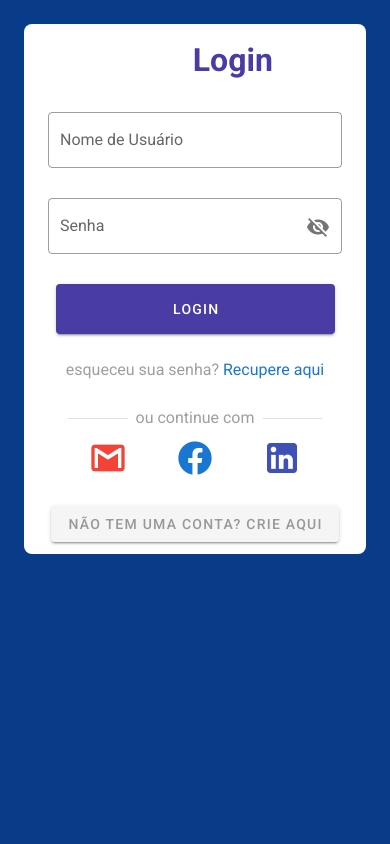
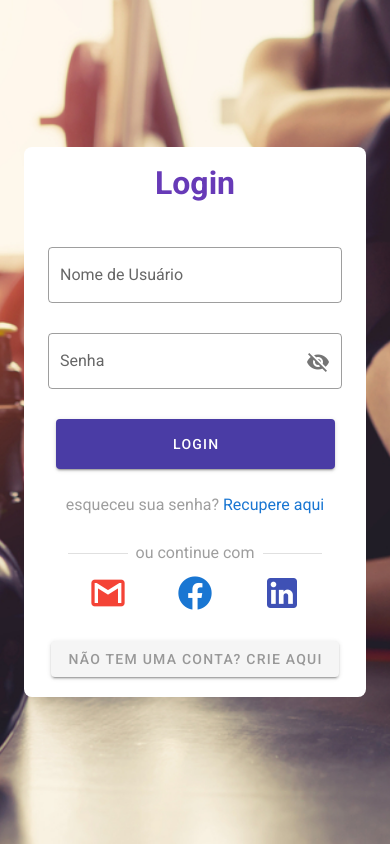
Before and after one commit to fitme-pi/front, a Vue app: page /login in a window 390 px wide. Built offline with nearby package versions, Linux system fonts and the light colour scheme.

Commit message:
login mais responsiva

```diff
--- a/src/App.vue
+++ b/src/App.vue
@@ -39,10 +39,6 @@ h1 {
   background-color: lightcyan;
 }
 
-.login {
-  color: #4a3ca5;
-}
-
 .cursor-pointer {
   cursor: pointer;
 }
--- a/src/views/CalculoImc.vue
+++ b/src/views/CalculoImc.vue
@@ -24,9 +24,8 @@
         <v-list-item @click="setLogout">Sair</v-list-item>
       </v-list-item-group>
     </v-app-bar>
-    <v-form>
-      <!-- <v-row> -->
-      <v-container>
+    <v-container>
+      <v-form>
         <h1 class="h1 py-8 pl-5">Calculadora de IMC</h1>
         <v-col cols="12" sm="6" md="3">
           <v-text-field
@@ -37,7 +36,6 @@
             md="3"
             dark
             label="Peso(kg)"
-            for="kilos"
             type="number"
           >
           </v-text-field>
@@ -51,24 +49,33 @@
             md="3"
             dark
             label="Altura(centímetros)"
-            for="centimetros"
             type="number"
           ></v-text-field>
+        </v-col>
+        <v-col cols="12" sm="6" md="3">
           <div class="ma-3 mt-3">
             <v-btn @click="calcularIMC">
               <h3>Calcular</h3>
             </v-btn>
-            <h2 class="h2 pl-2 pt-8" style="color: white">
-              Resultado: {{ imc }} {{ imcSignificado }}
-            </h2>
+            <h2 class="h2 pl-2 pt-8" style="color: white">{{ seuIMC }}</h2>
           </div>
         </v-col>
         <!-- <h3 class="h3 pl-2" style="color: white"></h3> -->
-      </v-container>
-      <!-- </v-row> -->
-    </v-form>
+      </v-form>
+      <v-img
+        max-height="350"
+        max-width="550"
+        src="http://www.clinicaplena.com.br/fertile/uploads/1598363053_312.jpg"
+      ></v-img>
+    </v-container>
   </v-container>
 </template>
+
+<!-- <v-img
+  max-height="350"
+  max-width="550"
+  src="http://www.clinicaplena.com.br/fertile/uploads/1598363053_312.jpg"
+></v-img> -->
 
 <script>
 import { mapState, mapMutations } from "vuex";
@@ -84,6 +91,12 @@ export default {
   },
   computed: {
     ...mapState("auth", ["loggedIn", "user"]),
+
+    seuIMC() {
+      return this.imc
+        ? `Seu imc é de ${this.imc}, significa que você está ${this.imcSignificado}`
+        : "";
+    },
   },
   methods: {
     ...mapMutations("auth", ["setLogout"]),
@@ -94,17 +107,17 @@ export default {
       );
 
       if (this.imc < 20) {
-        this.imcSignificado = "Você esta abaixo do peso!";
+        this.imcSignificado = "abaixo do peso!";
       } else if (this.imc > 20 && this.imc <= 25) {
-        this.imcSignificado = "Peso Ideal";
+        this.imcSignificado = "no peso ideal";
       } else if (this.imc > 25 && this.imc <= 30) {
-        this.imcSignificado = "Sobrepeso";
+        this.imcSignificado = "com sobrepeso";
       } else if (this.imc > 30 && this.imc <= 35) {
-        this.imcSignificado = "Obesidade Moderada";
+        this.imcSignificado = "com obesidade moderada";
       } else if (this.imc > 35 && this.imc <= 40) {
-        this.imcSignificado = "Obesidade Severa";
+        this.imcSignificado = "com obesidade severa";
       } else if (this.imc > 40) {
-        this.imcSignificado = "Obesidade Morbida";
+        this.imcSignificado = "com obesidade morbida";
       }
     },
   },
--- a/src/views/LoginView.vue
+++ b/src/views/LoginView.vue
@@ -1,15 +1,10 @@
 <template>
-  <v-img
-    max-height="100vh"
-    max-width="100vw"
-    src="@/assets/images/exercicio-fisico-metabolismo.jpg"
-  >
-    <v-container class="d-flex justify-start" fill-height fluid text-center>
+  <v-container class="image d-flex justify-start" fill-height fluid text-center>
     <v-col md="4">
       <v-container class="white rounded-lg">
-          <v-row>
-            <v-col class="text-center mx-auto pb-4" cols="1" sm="4">
-              <h1 class="h1 login">Login</h1>
+        <v-row class="d-flex justify-center">
+          <v-col class="pb-7" cols="12" sm="4">
+            <h1 class="h1 deep-purple--text darken-3">Login</h1>
           </v-col>
         </v-row>
         <v-row class="elavation-3 mx-auto">
@@ -44,9 +39,7 @@
               >
               <v-row class="d-flex justify-center mb-6 mt-6 text--disabled">
                 esqueceu sua senha?
-                  <a href="#" class="text-decoration-none pl-1">
-                    Recupere aqui</a
-                  >
+                <a href="#" class="text-decoration-none pl-1"> Recupere aqui</a>
               </v-row>
               <v-row class="d-flex mt-4">
                 <v-divider width="auto" class="mt-3 ml-8"></v-divider>
@@ -55,15 +48,13 @@
                 </section>
                 <v-divider width="auto" class="mt-3 mr-8"></v-divider>
               </v-row>
-                <v-row
-                  class="d-flex justify-space-between ml-10 mr-10 mt-5 mb-2"
-                >
+              <v-row class="d-flex justify-space-between ml-10 mr-10 mt-5 mb-2">
                 <v-icon x-large color="red"> mdi-gmail </v-icon>
                 <v-icon x-large color="primary"> mdi-facebook </v-icon>
                 <v-icon x-large color="indigo"> mdi-linkedin </v-icon>
               </v-row>
               <v-btn
-                  class="text--disabled mt-5 cursor-pointer"
+                class="text--disabled mt-5 mb-2 cursor-pointer"
                 font-family="arial"
                 @click="criarConta"
                 >Não tem uma conta? Crie aqui</v-btn
@@ -74,7 +65,6 @@
       </v-container>
     </v-col>
   </v-container>
-  </v-img>
 </template>
 
 <script>
@@ -110,4 +100,13 @@ export default {
 };
 </script>
 
-<style></style>
+<style scoped>
+.image {
+  background-image: url("@/assets/images/exercicio-fisico-metabolismo.jpg");
+  background-repeat: no-repeat;
+  background-size: cover;
+  background-position: center center;
+  width: 100%;
+  height: 100%;
+}
+</style>
```
Lines whose indentation alone changed are shown as unchanged.
